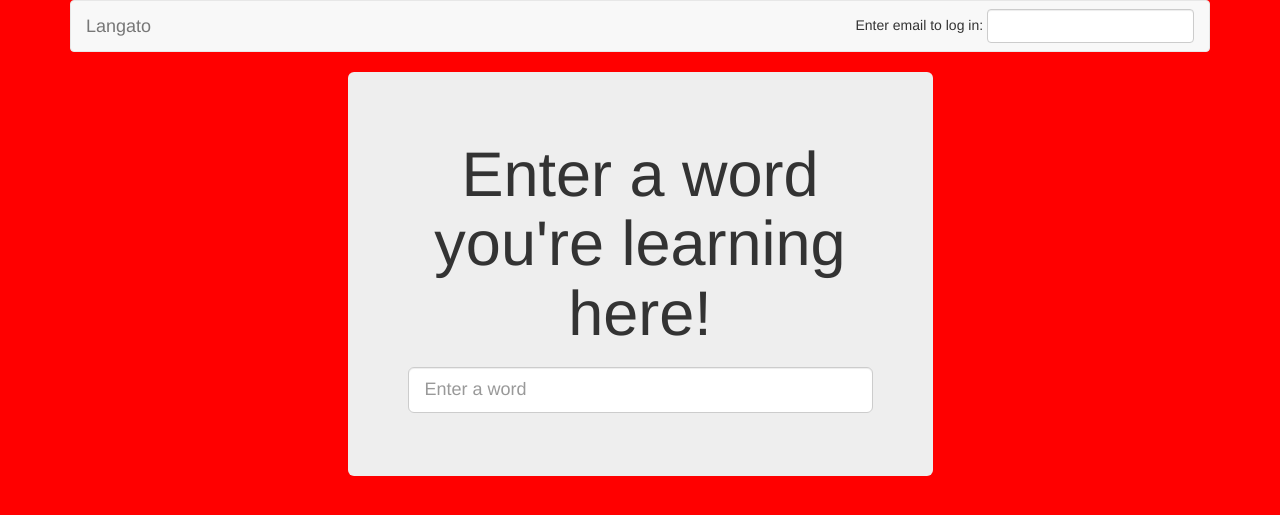
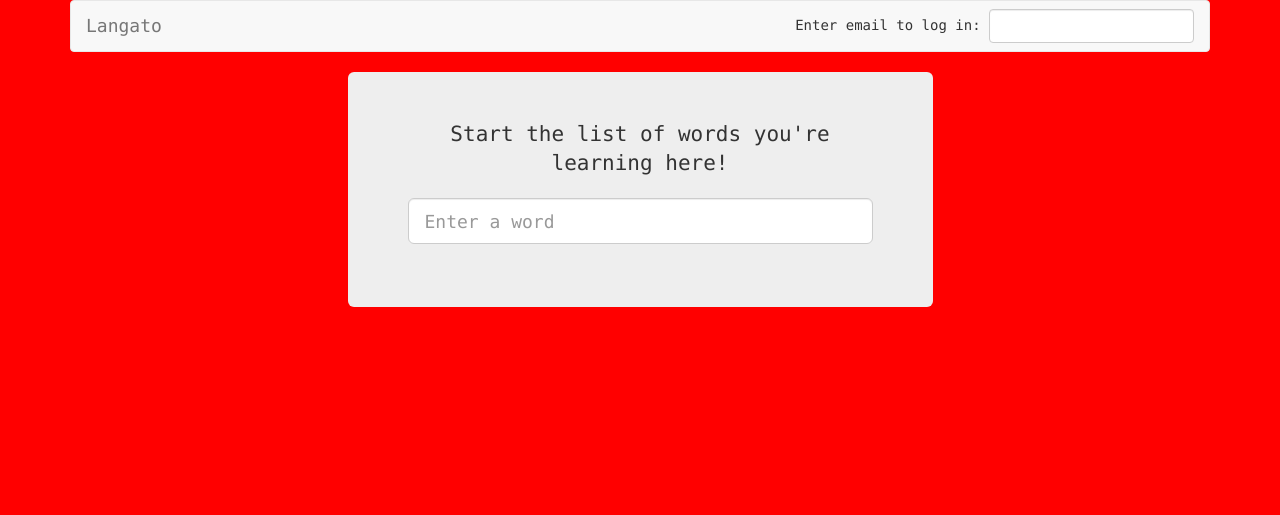
Before and after one commit to gregcodethem/langato, a Django app: page / in a window 1280 px wide. Shown: the top 515 px of the page. Run offline with Django 3.2, Linux system fonts and the light colour scheme; some libraries are stand-ins or nearby versions.

Commit message:
Font family changed

```diff
--- a/lists/static/bootstrap/css/styles.css
+++ b/lists/static/bootstrap/css/styles.css
@@ -1,2 +1,3 @@
 body {
-  background: red; }
+  background: red;
+  font-family: Menlo, Monaco, Consolas, "Liberation Mono", "Courier New", monospace; }
--- a/lists/static/bootstrap/scss/styles.scss
+++ b/lists/static/bootstrap/scss/styles.scss
@@ -1,5 +1,16 @@
 $bg-color: red;
+
+
+
+
+
+// These are the defaults, but you can override any values
+$font-family-sans-serif: -apple-system, system-ui, BlinkMacSystemFont, "Segoe UI", Roboto, "Helvetica Neue", Arial, sans-serif !default;
+$font-family-serif:      Georgia, "Times New Roman", Times, serif !default;
+$font-family-monospace:  Menlo, Monaco, Consolas, "Liberation Mono", "Courier New", monospace !default;
+$font-family-base:       $font-family-monospace !default;
 
 body {
     background: $bg-color;
+    font-family: $font-family-base;
 }
--- a/lists/templates/base.html
+++ b/lists/templates/base.html
@@ -53,7 +53,7 @@
       <div class="row">
         <div class="col-md-6 col-md-offset-3 jumbotron">
           <div class="text-center">
-            <h1>{% block header_text %}{% endblock %}</h1>
+            <p class="lead">{% block header_text %}{% endblock %}</p>
 
             {% block list_form %}
               <form id="id_item_form" method="POST" action="{% block form_action %}{% endblock %}">
--- a/lists/templates/home.html
+++ b/lists/templates/home.html
@@ -1,5 +1,5 @@
 {% extends 'base.html' %}
 
-{% block header_text %}Enter a word you're learning here!{% endblock %}
+{% block header_text %}Start the list of words you're learning here!{% endblock %}
 
 {% block form_action %}{% url 'new_list' %}{% endblock %}
```
Also changed, not shown: 1 other file.
